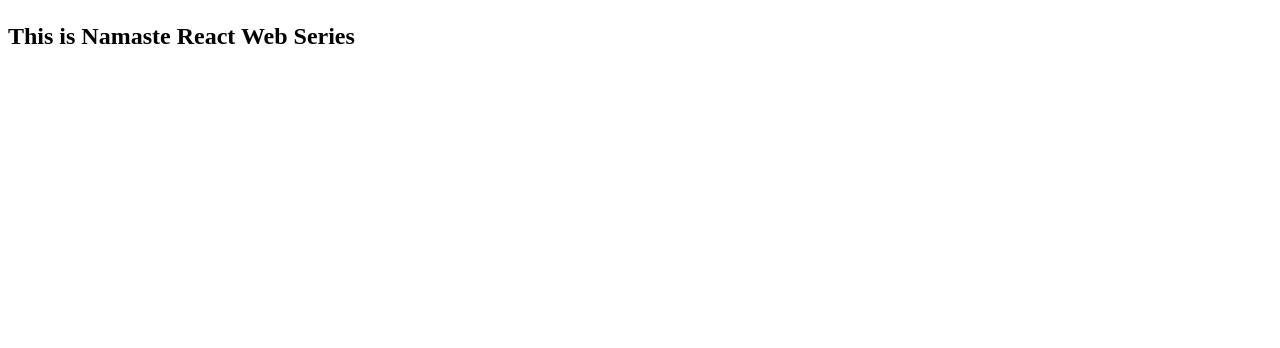
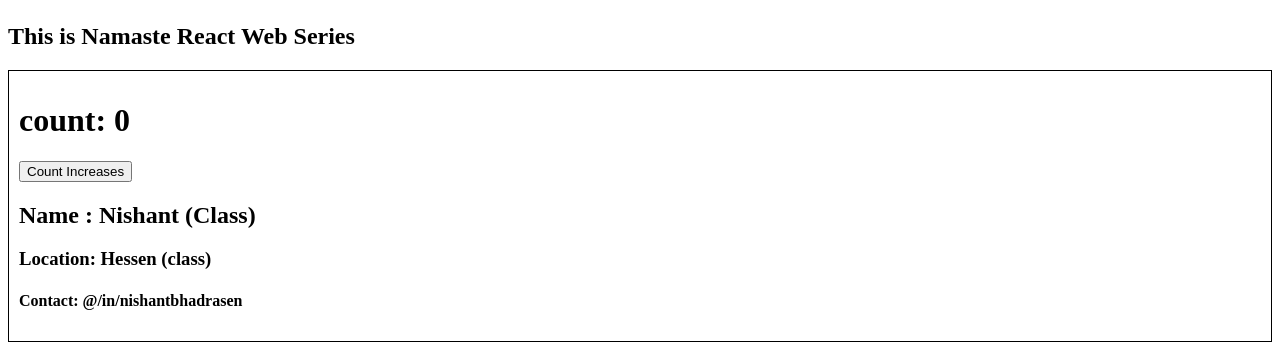
Before and after one commit to nishantbhadrasen/namaste-react, a React (Vite) app: page /about in a window 1280 px wide. Shown: the part 170-518 px from the top of the page. Built offline with nearby package versions, Linux system fonts and the light colour scheme.

Commit message:
"Add User card component and use UserClass in About component"
This commit adds a new `User` and `UserClass` component in `src/components/About.js`. Additionally, it uses the `UserClass` component in

```diff
--- a/index.css
+++ b/index.css
@@ -75,3 +75,8 @@
 .filter {
   display: flex;
 }
+
+.user-card {
+  padding: 10px;
+  border: 1px solid black;
+}
--- a/src/components/About.js
+++ b/src/components/About.js
@@ -1,8 +1,13 @@
+import User from "./User";
+import UserClass from "./UserClass";
+
 const About = () => {
   return (
     <div>
       <h1>About Us </h1>
       <h2>This is Namaste React Web Series</h2>
+
+      <UserClass name={"Nishant (Class)"} location={"Hessen (class)"} />
     </div>
   );
 };
--- /dev/null
+++ b/src/components/User.js
@@ -0,0 +1,11 @@
+// const User = (name, location) => {
+//   return (
+//     <div className="user-card">
+//       <h2>Name : {name}</h2>
+//       <h3>Location: {location}</h3>
+//       <h4>Contact: @/in/nishantbhadrasen</h4>
+//     </div>
+//   );
+// };
+
+// export default User;
--- /dev/null
+++ b/src/components/UserClass.js
@@ -0,0 +1,38 @@
+import React from "react";
+
+class UserClass extends React.Component {
+  constructor(props) {
+    super(props);
+
+    this.state = {
+      count: 0,
+      count2: 2,
+    };
+  }
+
+  render() {
+    const { name, location } = this.props;
+    const { count, count2 } = this.state;
+    return (
+      <div className="user-card">
+        <h1>count: {count}</h1>
+        <button
+          onClick={() => {
+            //NEVER UPDATE YOUR STATE VARIABLES DIRECTLY!
+
+            this.setState({
+              count: this.state.count + 1,
+            });
+          }}
+        >
+          Count Increases
+        </button>
+        <h2>Name : {name}</h2>
+        <h3>Location: {location}</h3>
+        <h4>Contact: @/in/nishantbhadrasen</h4>
+      </div>
+    );
+  }
+}
+
+export default UserClass;
```
